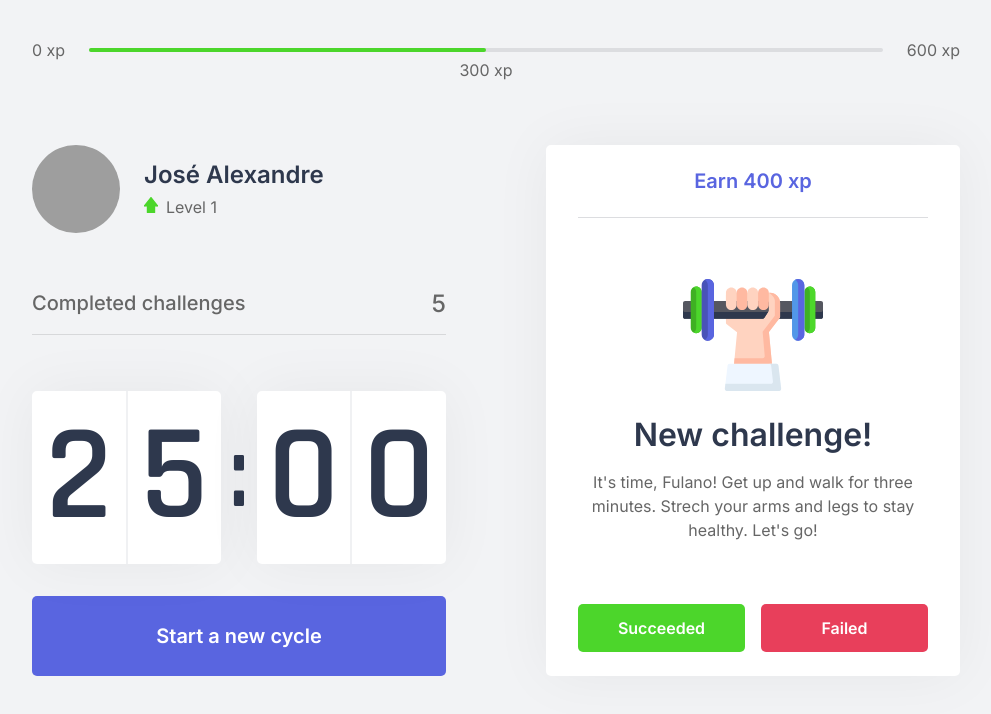
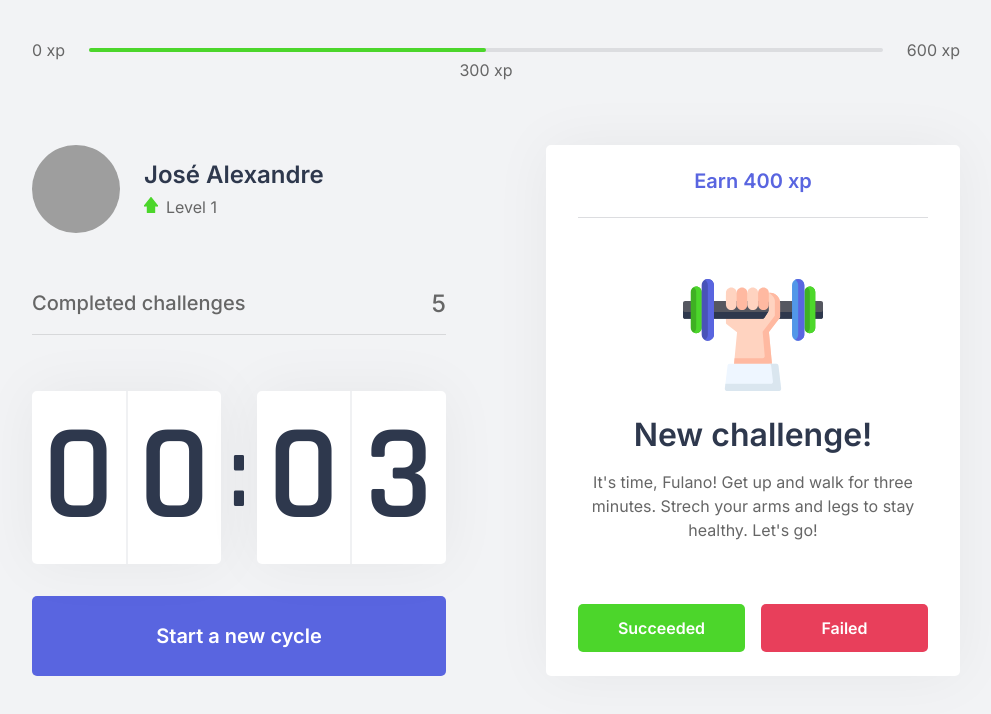
Before and after one commit to josealexandre/moveit-app, a Next.js app: page / in a window 1280 px wide. Shown: the top 714 px of the page, without its empty margins (144-1135 px from the left). Built offline with nearby package versions, Linux system fonts and the light colour scheme; grey boxes are pictures that could not be loaded.

Commit message:
Create a context to manage the components' states

```diff
--- a/src/components/ChallengeBox.tsx
+++ b/src/components/ChallengeBox.tsx
@@ -1,7 +1,11 @@
+import { useContext } from 'react';
+import { ChallengeContext } from '../contexts/ChallengeContext';
 import styles from '../styles/components/ChallengeBox.module.css';
+
 
 export const ChallengeBox = () => {
     const hasActiveChallenge = true;
+    const challengeContext = useContext(ChallengeContext);
 
     return (
         <div className={styles.container}>
--- a/src/components/Countdown.tsx
+++ b/src/components/Countdown.tsx
@@ -1,10 +1,13 @@
-import { useEffect, useState } from 'react';
+import { useContext, useEffect, useState } from 'react';
+import { ChallengeContext } from '../contexts/ChallengeContext';
 import styles from '../styles/components/Countdown.module.css';
 
 export const Countdown = () => {
     let countdownTimeout;
 
-    const [time, setTime] = useState(25 * 60);
+    const { startNewChallenge } = useContext(ChallengeContext);
+
+    const [time, setTime] = useState(0.05 * 60);
     const [isActive, setActive] = useState(false);
     const [isFinished, setFinished] = useState(false);
 
@@ -21,7 +24,7 @@ export const Countdown = () => {
     const resetCountdown = () => {
         clearTimeout(countdownTimeout);
         setActive(false);
-        setTime(25 * 60)
+        setTime(0.05 * 60)
     }
 
     useEffect(() => {
@@ -34,6 +37,7 @@ export const Countdown = () => {
         if (isActive && time === 0) {
             setFinished(true);
             setActive(false);
+            startNewChallenge();
         }
     }, [isActive, time])
 
--- /dev/null
+++ b/src/contexts/ChallengeContext.tsx
@@ -0,0 +1,35 @@
+import { createContext, ReactNode, useState } from 'react';
+
+interface ChallengeProviderProps {
+    children: ReactNode;
+}
+
+interface ChallengeContextValue {
+    level: number;
+    currentExperience: number;
+    challengesCompleted: number;
+    levelUp: () => void;
+    startNewChallenge: () => void;
+}
+
+export const ChallengeContext = createContext({} as ChallengeContextValue);
+
+export const ChallengeProvider = ({ children }: ChallengeProviderProps) => {
+    const [level, setLevel] = useState(0);
+    const [currentExperience, setCurrentExperience] = useState(0);
+    const [challengesCompleted, setChallengesCompleted] = useState(0);
+
+    const levelUp = () => {
+        setLevel(level + 1);
+    }
+
+    const startNewChallenge = () => {
+        console.log('new challenge');
+    }
+
+    return (
+        <ChallengeContext.Provider value={{ level, currentExperience, challengesCompleted, levelUp, startNewChallenge }}>
+            { children }
+        </ChallengeContext.Provider>
+    )
+}
--- a/src/pages/_app.tsx
+++ b/src/pages/_app.tsx
@@ -1,7 +1,14 @@
+import { useContext } from 'react';
 import '../styles/global.css';
+import { ChallengeProvider } from '../contexts/ChallengeContext';
 
 function MyApp({ Component, pageProps }) {
-  return <Component {...pageProps} />
+
+  return (
+    <ChallengeProvider>
+      <Component {...pageProps} />
+    </ChallengeProvider>
+  )
 }
 
 export default MyApp
```
